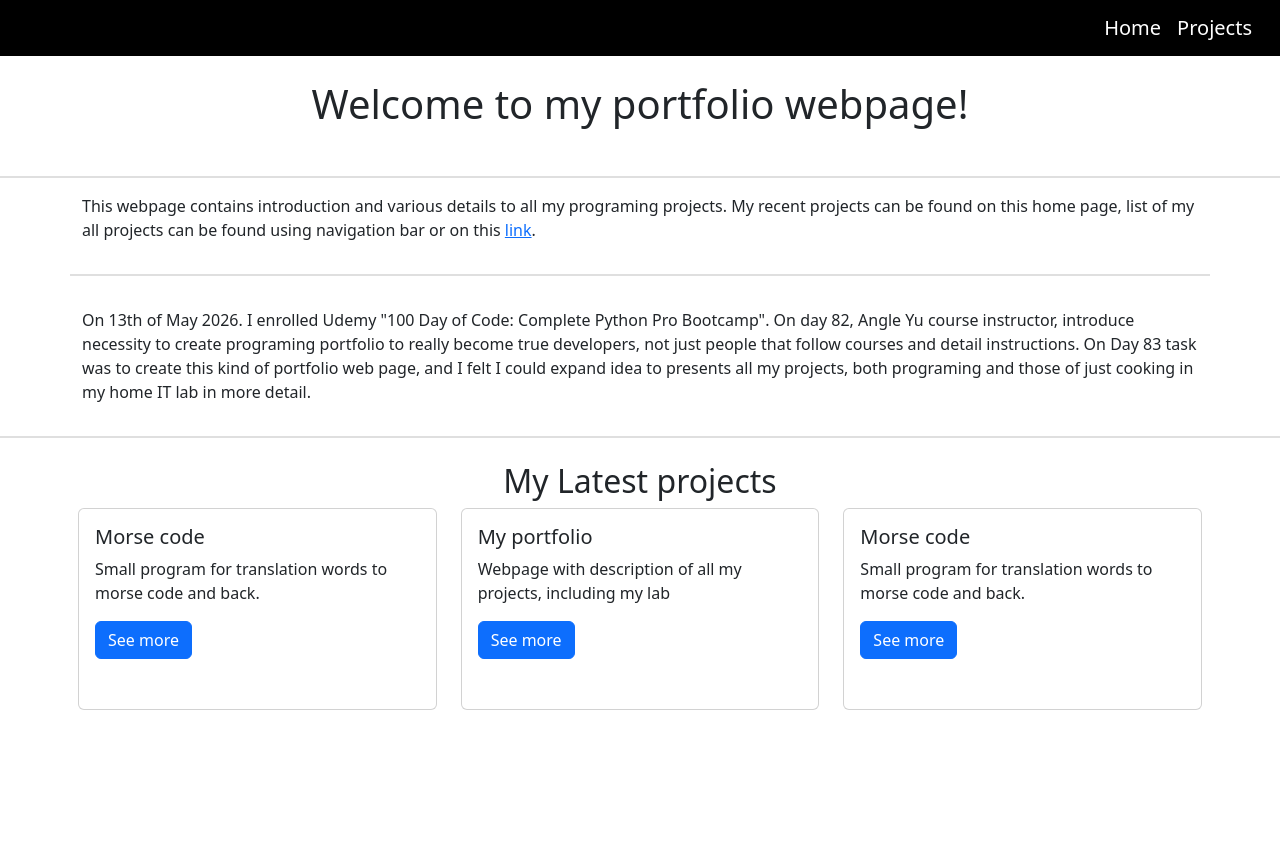
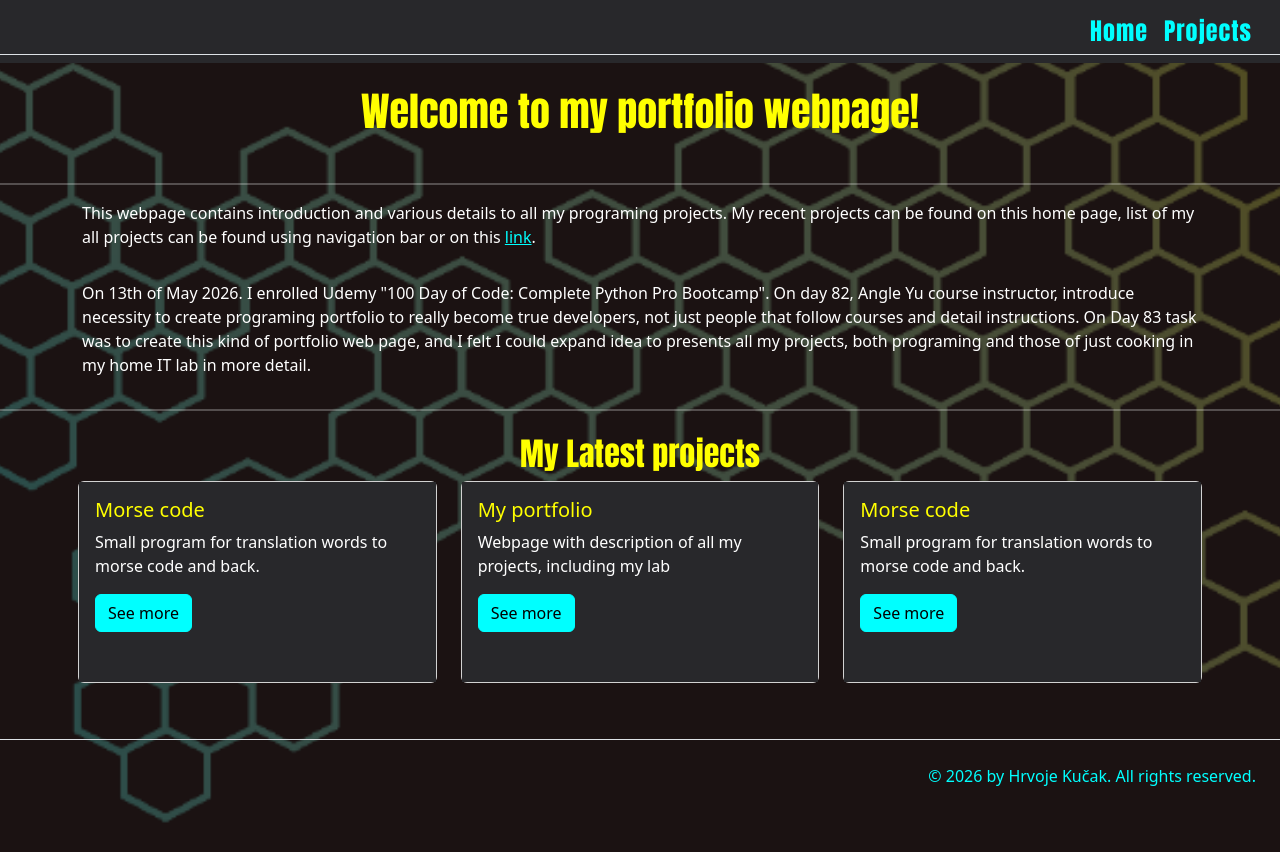
Before and after one commit to sfcQwaky/HK_Portfolio, a Flask app: page / in a window 1280 px wide. Before the commit the page ends 710 px from the top, so only its background shows below. Run offline with Flask 3, Linux system fonts and the light colour scheme; parts of the project's set-up code (start-up, migrations or seed data) failed here and were passed over.

Commit message:
styles css has been established

```diff
--- a/server.py
+++ b/server.py
@@ -10,6 +10,10 @@ def index():
 def projects():
     return render_template('projects_overview.html')
 
+@app.route('/project/<int:id')
+def single_projects():
+    return render_template('project.html')
+
 
 if __name__ == "__main__":
     app.run(debug=True, port=5001)
--- a/static/css/styles.css
+++ b/static/css/styles.css
@@ -1,11 +1,40 @@
-<!-- colors #3368A0 #66A3BF #C8DFDB #F2EFE7 -->
-<!-- colors #00FFFF #000000 #FFFF00 #FFFFFF -->
+.carousel-img {
+            height: 400px; /* or any size you want */
+            width: 100%;
+            object-fit: cover; /* crop instead of stretch */
+            object-position: center; /* center the picture */
+        }
 
+        .card-body {
+            height: 200px; /* adjust */
+            background-color: #28282B;
+            color: #FFFFFF;
+        }
 
-:root {
-  --color-cyan: #00FFFF;
-  --color-black: #000000;
-  --color-yellow: #FFFF00;
-  --color-white: #FFFFFF;
-  --color-gray1: #D3D3D3;
-  --color-gray2: #A9A9A9;
+        .navbar-brand {
+            font-family: 'Anton', sans-serif;
+            font-size: 1.5rem; /* adjust */
+            letter-spacing: 1px; /* optional */
+        }
+        .btn-primary {
+            background-color: #00FFFF !important; /* yellow */
+            color: #000000 !important;            /* black text */
+            border-color: #00FFFF !important;
+        }
+        h1, h2, h3, h4, h5, h6 {
+            color: #FFFF00;
+        }
+
+        body {
+            background-image: url("../img/hexagon_006.png");
+            background-repeat: no-repeat;
+            background-size: cover;
+            background-position: center;
+        }
+
+        a {
+            color: #00FFFF; /* cyan */
+        }
+        a:hover {
+            color: #FFFF00; /* yellow */
+        }
--- a/templates/footer.html
+++ b/templates/footer.html
@@ -1,10 +1,3 @@
-<!DOCTYPE html>
-<html lang="en">
-<head>
-    <meta charset="UTF-8">
-    <title>Title</title>
-</head>
-<body>
-
-</body>
-</html>
+<div class="d-flex justify-content-end px-4 py-4 my-4 border-top"><p style="color: #00FFFF">© 2026 by Hrvoje Kučak. All
+    rights reserved.</p>
+</div>
--- a/templates/header.html
+++ b/templates/header.html
@@ -1,6 +1,6 @@
-<nav class="navbar" style="background-color: #000000;" >
-  <div class="container-fluid d-flex justify-content-end">
-    <a class="navbar-brand" style="color: #FFFFFF" href="{{ url_for('index') }}">Home</a>
-    <a class="navbar-brand" style="color: #FFFFFF" href="{{ url_for('projects')}}">Projects</a>
+<nav class="navbar" style="background-color: #28282B;" >
+  <div class="container-fluid d-flex justify-content-end border-bottom">
+    <a class="navbar-brand" style="color: #00FFFF" href="{{ url_for('index') }}">Home</a>
+    <a class="navbar-brand" style="color: #00FFFF" href="{{ url_for('projects')}}">Projects</a>
   </div>
 </nav>
--- a/templates/home.html
+++ b/templates/home.html
@@ -7,51 +7,46 @@
             href="https://cdn.jsdelivr.net/npm/bootstrap@5.3.8/dist/css/bootstrap.min.css"
             rel="stylesheet"
     />
+    <link href="https://fonts.googleapis.com/css2?family=Anton&display=swap" rel="stylesheet">
+    <link rel="stylesheet" href="{{ url_for('static', filename='css/styles.css') }}">
 
-    <style>
-        .carousel-img {
-    height: 400px;          /* or any size you want */
-    width: 100%;
-    object-fit: cover;      /* crop instead of stretch */
-    object-position: center; /* center the picture */
-    }
-    .card-body {
-    height: 200px; /* adjust */
-    }
-
-    </style>
 </head>
-<body style="background-color: #FFFFFF">
+<body style="background-color: #1B1212; color: #FFFFFF">
     {% include "header.html" %}
 
     <div class="container p-4 text-center">
-        <h1>Welcome to my portfolio webpage!</h1>
+        <h1 style="font-family: 'Anton', sans-serif">Welcome to my portfolio webpage!</h1>
     </div>
 
-    <hr style="border: 0; height: 2px; background-color: gray;">
+    <hr style="border: 0; height: 2px; background-color: white;">
 
-    <div class="container text-left"  >
+    <div class="container text-left">
         <div class="row gy-3">
-        <p>This webpage contains introduction and various details to all my programing projects. My recent projects can be found on this
-        home page, list of my all projects can be found using navigation bar or on this <a href="projects_overview.html">link</a>.
+            <p>This webpage contains introduction and various details to all my programing projects. My recent projects can
+                be found on this
+                home page, list of my all projects can be found using navigation bar or on this <a
+                        href="projects_overview.html">link</a>.
             </p>
-                <hr style="border: 0; height: 2px; background-color: gray;">
-        <p>On 13th of May 2026. I enrolled Udemy "100 Day of Code: Complete Python Pro Bootcamp". On day 82, Angle Yu course instructor, introduce
-        necessity to create programing portfolio to really become true developers, not just people that follow courses and detail instructions.
-        On Day 83 task was to create this kind of portfolio web page, and I felt I could expand idea to presents all my projects,
+
+            <p>On 13th of May 2026. I enrolled Udemy "100 Day of Code: Complete Python Pro Bootcamp". On day 82, Angle Yu
+                course instructor, introduce
+                necessity to create programing portfolio to really become true developers, not just people that follow
+                courses and detail instructions.
+                On Day 83 task was to create this kind of portfolio web page, and I felt I could expand idea to presents all
+                my projects,
                 both programing and those of just cooking in my home IT lab in more detail.</p>
         </div>
     </div>
 
-    <hr style="border: 0; height: 2px; background-color: gray;">
+    <hr style="border: 0; height: 2px; background-color: white;">
 
     <div class="container p-2">
-        <h2 style="text-align: center">My Latest projects</h2>
+        <h2 style="text-align: center; font-family: 'Anton', sans-serif">My Latest projects</h2>
         <div class="row align-items-center">
             <div class="col">
                 <div class="card">
                     <div class="card-body">
-                    <h5 class="card-title">Morse code</h5>
+                        <h5 class="card-title" style="color: #FFFF00">Morse code</h5>
                         <p class="card-text">Small program for translation words to morse code and back.</p>
                         <a href="#" class="btn btn-primary">See more</a>
                     </div>
@@ -60,7 +55,7 @@
             <div class="col">
                 <div class="card">
                     <div class="card-body">
-                    <h5 class="card-title">My portfolio</h5>
+                        <h5 class="card-title" style="color: #FFFF00">My portfolio</h5>
                         <p class="card-text">Webpage with description of all my projects, including my lab</p>
                         <a href="#" class="btn btn-primary">See more</a>
                     </div>
@@ -69,7 +64,7 @@
             <div class="col">
                 <div class="card">
                     <div class="card-body">
-                    <h5 class="card-title">Morse code</h5>
+                        <h5 class="card-title" style="color: #FFFF00">Morse code</h5>
                         <p class="card-text">Small program for translation words to morse code and back.</p>
                         <a href="#" class="btn btn-primary">See more</a>
                     </div>
@@ -78,6 +73,8 @@
         </div>
     </div>
 
+    <br/>
+    {% include "footer.html" %}
     <script
             src="https://cdn.jsdelivr.net/npm/bootstrap@5.3.8/dist/js/bootstrap.bundle.min.js"
             integrity="sha384-FKyoEForCGlyvwx9Hj09JcYn3nv7wiPVlz7YYwJrWVcXK/BmnVDxM+D2scQbITxI"
```
Also changed, not shown: static/img/hexagon_006.png (added). Lines whose indentation alone changed are shown as unchanged.
